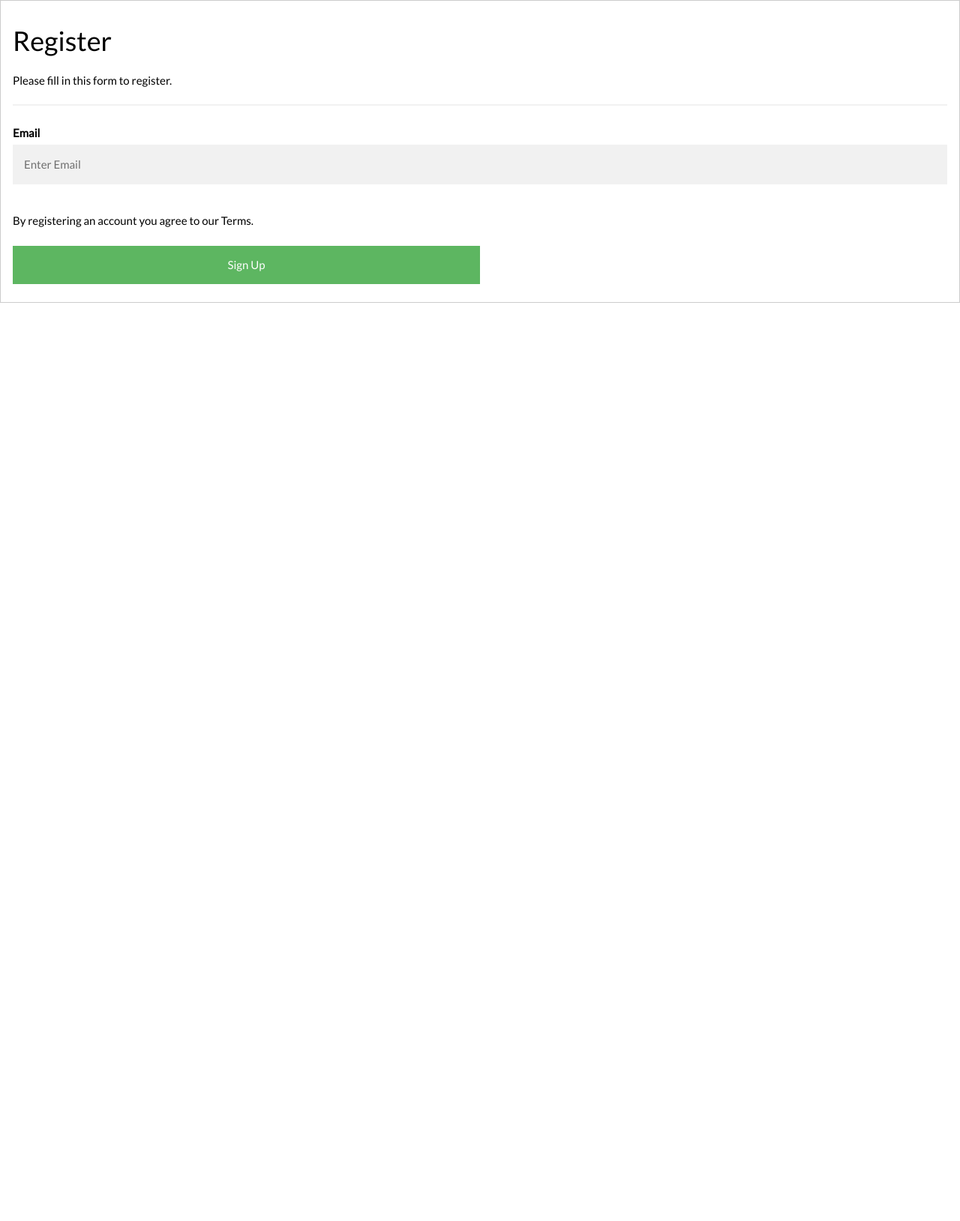
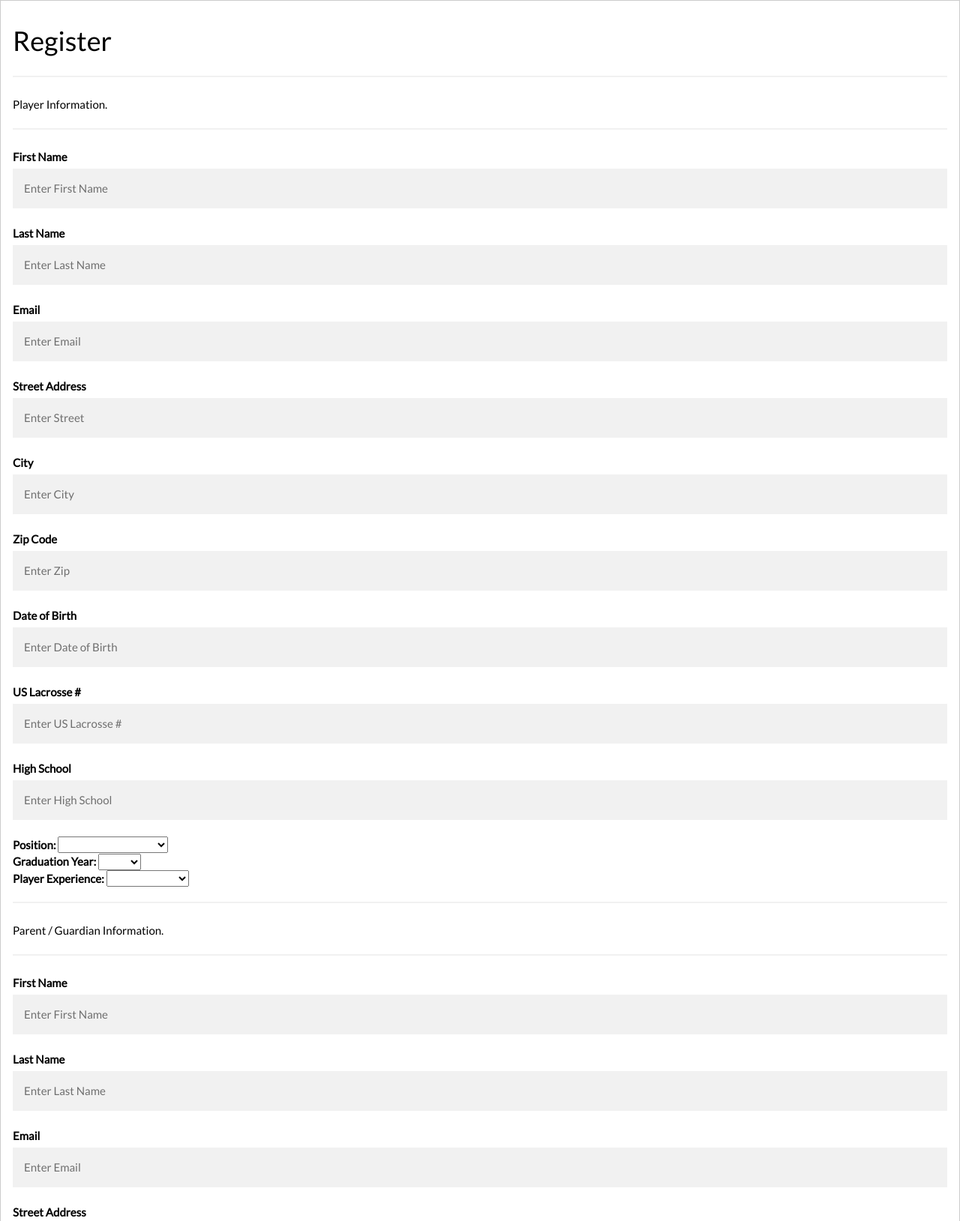
Before and after one commit to jstamatelos/wasatch, a plain HTML site: page register.html in a window 1280 px wide. Shown: the top 1629 px of the page at 75% size. Before the commit the page ends 800 px from the top, so only its background shows below. Drawn offline with nearby package versions, Linux system fonts and the light colour scheme.

Commit message:
add registration fields

```diff
--- a/register.html
+++ b/register.html
@@ -13,19 +13,94 @@
   <form action="" style="border:1px solid #ccc">
     <div class="container">
       <h1>Register</h1>
-    <p>Please fill in this form to register.</p>
       <hr>
+      <p>Player Information.</p>
+      <hr>
+      <label for="player_first_name"><b>First Name</b></label>
+      <input type="text" placeholder="Enter First Name" name="player_first_name" required>
 
-    <label for="email"><b>Email</b></label>
-    <input type="text" placeholder="Enter Email" name="email" required>
+      <label for="player_last_name"><b>Last Name</b></label>
+      <input type="text" placeholder="Enter Last Name" name="player_last_name" required>
 
-    <p>By registering an account you agree to our Terms</a>.</p>
+      <label for="player_email"><b>Email</b></label>
+      <input type="text" placeholder="Enter Email" name="player_email" required>
+
+      <label for="player_street"><b>Street Address</b></label>
+      <input type="text" placeholder="Enter Street" name="player_street" required>
+
+      <label for="player_city"><b>City</b></label>
+      <input type="text" placeholder="Enter City" name="player_city" required>
+
+      <label for="player_zip"><b>Zip Code</b></label>
+      <input type="text" placeholder="Enter Zip" name="player_zip" required>
+
+      <label for="player_dob"><b>Date of Birth</b></label>
+      <input type="text" placeholder="Enter Date of Birth" name="player_dob" required>
+
+      <label for="player_uslax_num"><b>US Lacrosse #</b></label>
+      <input type="text" placeholder="Enter US Lacrosse #" name="player_uslax_num" required>
+
+      <label for="player_school"><b>High School</b></label>
+      <input type="text" placeholder="Enter High School" name="player_school" required>
+
+      <label for="positions"><b>Position:</b></label>
+      <select id="positions" required>
+        <option value=""></option>
+        <option value="attack"> Attack</option>
+        <option value="midfield"> Midfield</option>
+        <option value="long stick midfield"> Long Stick Midfield</option>
+        <option value="defense"> Defense</option>
+        <option value="goalie"> Goalie</option>
+      </select>
+      <br>
+      <label for="gradYearSelection"><b>Graduation Year:</b></label>
+      <select id="gradYearSelection" required>
+        <option value=""></option>
+        <option value="2020"> 2020</option>
+        <option value="2021"> 2021</option>
+        <option value="2022"> 2022</option>
+        <option value="2023"> 2023</option>
+        <option value="2024"> 2024</option>
+      </select>
+      <br>
+      <label for="experienceSelection"><b>Player Experience:</b></label>
+      <select id="experienceSelection" required>
+        <option value=""></option>
+        <option value="none">Never Played</option>
+        <option value="beginner">Beginner</option>
+        <option value="intermediate">Intermediate</option>
+        <option value="advanced">Advanced</option>
+      </select>
+      <hr>
+      <p>Parent / Guardian Information.</p>
+      <hr>
+      <label for="parent_first_name"><b>First Name</b></label>
+      <input type="text" placeholder="Enter First Name" name="parent_first_name" required>
+
+      <label for="parent_last_name"><b>Last Name</b></label>
+      <input type="text" placeholder="Enter Last Name" name="parent_last_name" required>
+
+      <label for="parent_email"><b>Email</b></label>
+      <input type="text" placeholder="Enter Email" name="parent_email" required>
+
+      <label for="parent_street"><b>Street Address</b></label>
+      <input type="text" placeholder="Enter Street (if different from player)" name="parent_street">
+
+      <label for="parent_city"><b>City</b></label>
+      <input type="text" placeholder="Enter City (if different from player)" name="parent_city">
+
+      <label for="parent_zip"><b>Zip Code</b></label>
+      <input type="text" placeholder="Enter Zip (if different from player)" name="parent_zip">
+
+      <p>By submitting this registration, I hereby certify that the applicant has a valid US Lacrosse Membership and is in good physical condition to participate in the WASATCH LACROSSE events. WASATCH LACROSSE and our staff are not responsible and will not provide payment of any medical, dental, hospital or laboratory fees due to injury incurred while participating in the WASATCH LACROSSE events or during travel to and from the events.
+      </a>.</p>
 
       <div class="clearfix">
-      <button type="submit" class="signupbtn">Sign Up</button>
+        <button type="submit" class="signupbtn">Submit</button>
       </div>
     </div>
   </form>
 
 </body>
+
 </html>
```
Lines whose indentation alone changed are shown as unchanged.
